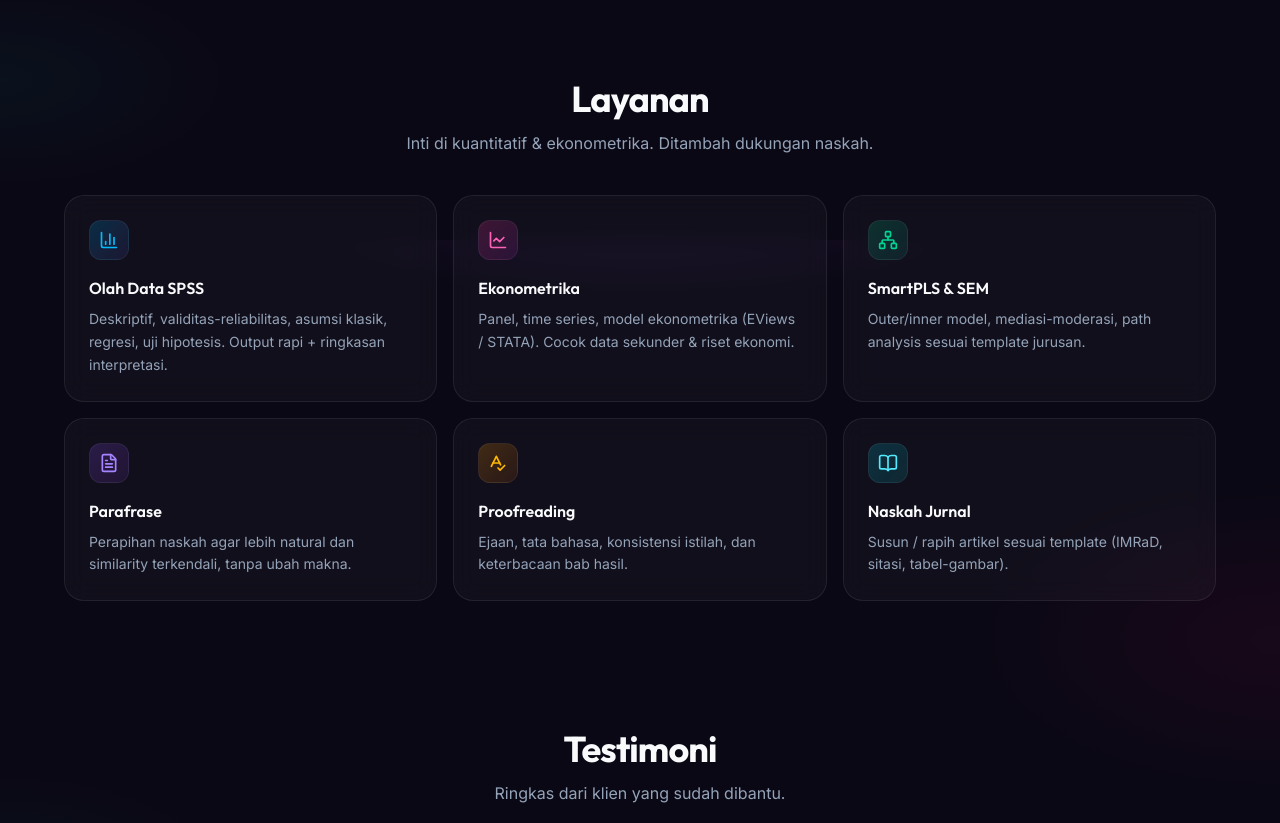
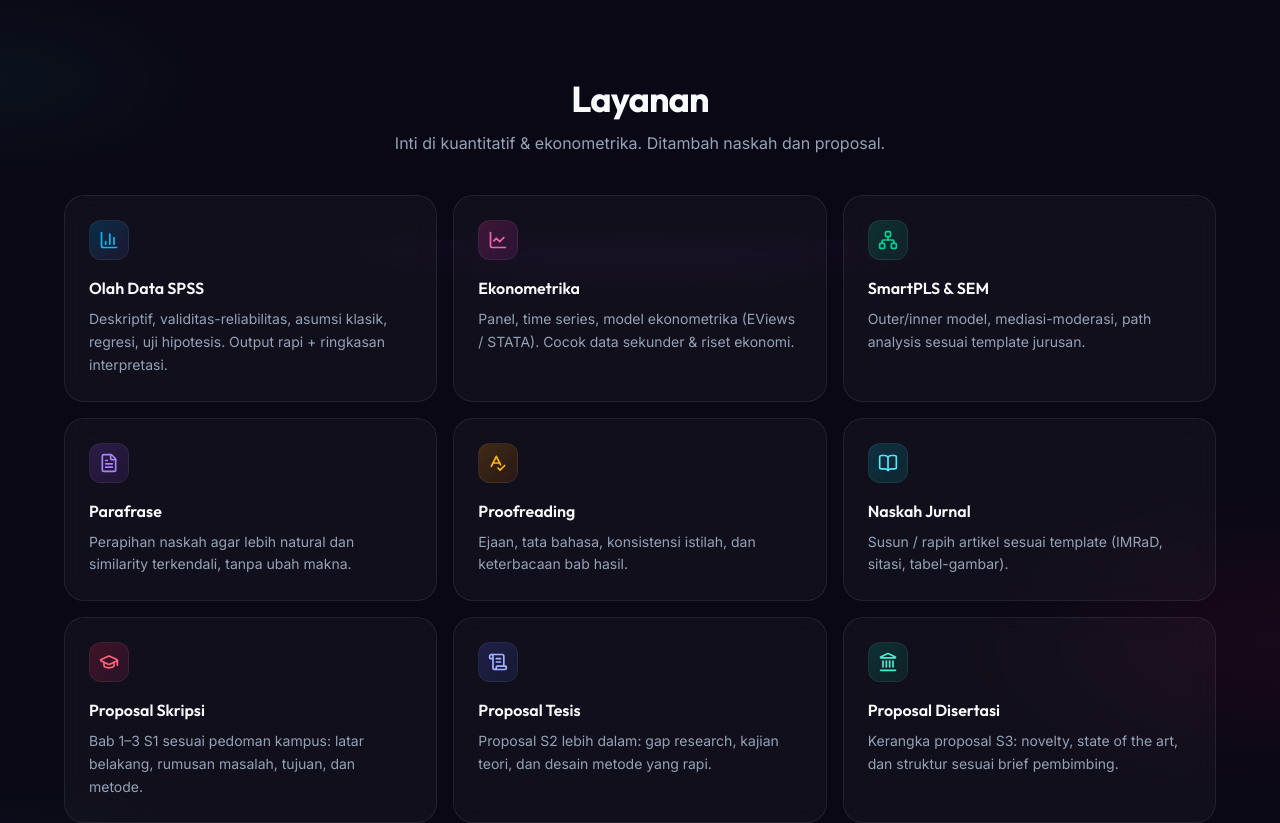
Before and after one commit to erzeddd-dev/landing-page, a Next.js app: page / in a window 1280 px wide. Shown: the part 1360-2183 px from the top of the page. Built offline with nearby package versions, Linux system fonts and the light colour scheme.

Commit message:
Show proposal skripsi, tesis, disertasi in layanan and footer

```diff
--- a/src/components/ServiceCatalog.tsx
+++ b/src/components/ServiceCatalog.tsx
@@ -8,6 +8,9 @@
   FileText,
   SpellCheck,
   BookOpen,
+  GraduationCap,
+  ScrollText,
+  Landmark,
 } from "lucide-react";
 
 const services = [
@@ -59,6 +62,30 @@
     accent: "text-cyan-300",
     ring: "from-cyan-500/20 to-brand-accent/10",
   },
+  {
+    title: "Proposal Skripsi",
+    description:
+      "Bab 1–3 S1 sesuai pedoman kampus: latar belakang, rumusan masalah, tujuan, dan metode.",
+    icon: GraduationCap,
+    accent: "text-rose-400",
+    ring: "from-rose-500/20 to-pink-500/10",
+  },
+  {
+    title: "Proposal Tesis",
+    description:
+      "Proposal S2 lebih dalam: gap research, kajian teori, dan desain metode yang rapi.",
+    icon: ScrollText,
+    accent: "text-indigo-300",
+    ring: "from-indigo-500/20 to-blue-500/10",
+  },
+  {
+    title: "Proposal Disertasi",
+    description:
+      "Kerangka proposal S3: novelty, state of the art, dan struktur sesuai brief pembimbing.",
+    icon: Landmark,
+    accent: "text-teal-300",
+    ring: "from-teal-500/20 to-emerald-500/10",
+  },
 ];
 
 export default function ServiceCatalog() {
@@ -70,7 +97,7 @@
             Layanan
           </h2>
           <p className="text-text-muted text-sm md:text-base">
-            Inti di kuantitatif &amp; ekonometrika. Ditambah dukungan naskah.
+            Inti di kuantitatif &amp; ekonometrika. Ditambah naskah dan proposal.
           </p>
         </div>
 
```
